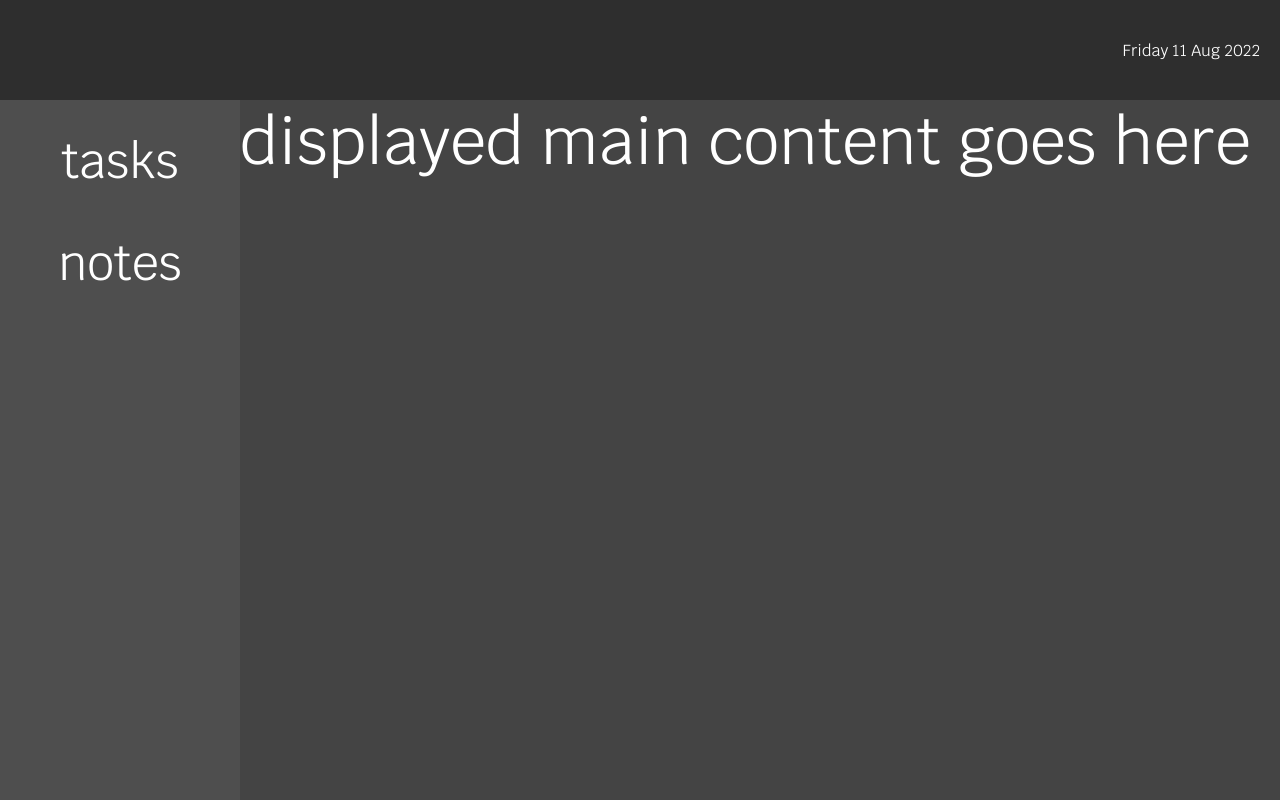
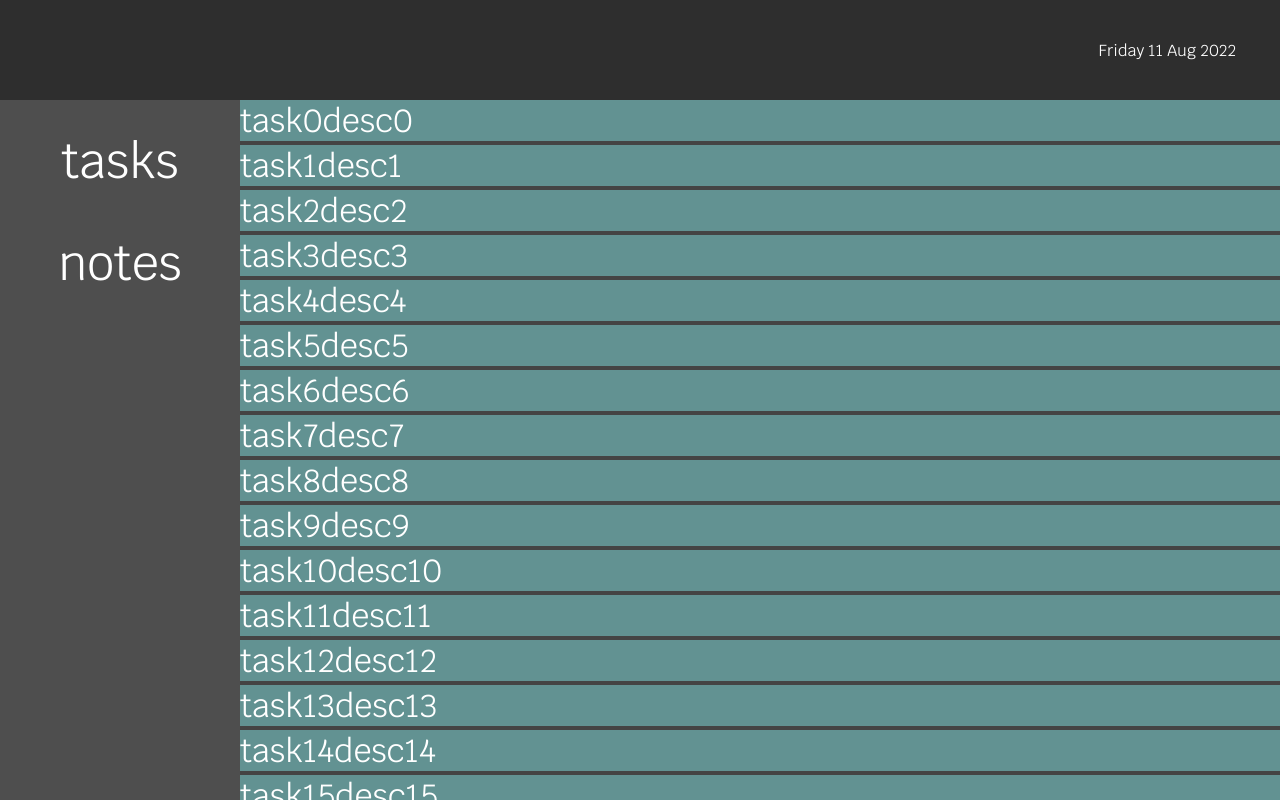
Before and after one commit to imranradzi/to-do-list, a website built with webpack: page dist/index.html in a window 1280 px wide. Both pictures are taken after a click on the element "tasks". Built offline with nearby package versions, Linux system fonts and the light colour scheme.

Commit message:
started prototyping for tasks tab

```diff
--- /dev/null
+++ b/src/modules/notes.js
@@ -0,0 +1,11 @@
+import { mainContent } from "./dom";
+
+const notesContent = document.createElement('div');
+notesContent.textContent = 'notes go here';
+
+export function displayNotes() {
+  while (mainContent.firstChild) {
+    mainContent.removeChild(mainContent.lastChild);
+  }
+  mainContent.appendChild(notesContent);
+}
--- a/src/modules/sidebar.js
+++ b/src/modules/sidebar.js
@@ -1,4 +1,6 @@
 import { sidebar } from './dom';
+import { displayTasks } from './tasks';
+import { displayNotes } from './notes';
 import '../styles/sidebar.css';
 
 function sideBtn(name, func) {
@@ -9,14 +11,8 @@ function sideBtn(name, func) {
   return div;
 }
 
-// to change
-const now = new Date();
-const dummy = () => {
-  console.log('button pressed');
-};
-
-const sideBtnArr = [sideBtn('tasks', dummy),
-              sideBtn('notes', dummy)];
+const sideBtnArr = [sideBtn('tasks', displayTasks),
+              sideBtn('notes', displayNotes)];
 
 export function displaySideBtn() {
   for (const btn of sideBtnArr) {
--- /dev/null
+++ b/src/modules/tasks.js
@@ -0,0 +1,39 @@
+import { mainContent } from "./dom";
+import '../styles/tasks.css';
+
+const tasksContent = document.createElement('div');
+tasksContent.setAttribute('id', 'tasks-content');;
+
+const task = (name, description) => {
+  const div = document.createElement('div');
+  div.classList.add('task');
+
+  const nameDiv = document.createElement('div');
+  nameDiv.textContent = name;
+  nameDiv.classList.add('task-name');
+
+  const descDiv = document.createElement('div');
+  descDiv.textContent = description;
+  descDiv.classList.add('task-description');
+
+  div.appendChild(nameDiv);
+  div.appendChild(descDiv);
+
+  return {div};
+}
+
+let taskArr = [];
+
+for (let i = 0; i < 20; i++) {
+  taskArr.push(task(`task${i}`, `desc${i}`));
+}
+
+export function displayTasks() {
+  while (mainContent.firstChild) {
+    mainContent.removeChild(mainContent.lastChild);
+  }
+  mainContent.appendChild(tasksContent)
+  for (const arr of taskArr) {
+    tasksContent.appendChild(arr.div);
+  };
+}
--- a/src/styles/header.css
+++ b/src/styles/header.css
@@ -7,4 +7,5 @@ header {
 header > div {
   font-size: 0.5rem;
   display: flex;
+  padding: 24px;
 }
--- a/src/styles/index.css
+++ b/src/styles/index.css
@@ -1,6 +1,7 @@
 @import url('https://fonts.googleapis.com/css2?family=Krub:ital,wght@0,200;0,300;0,400;0,500;0,600;0,700;1,200;1,300;1,400;1,500;1,600;1,700&display=swap');
 
 html, body {
+  position: relative;
   font-family: 'Krub', sans-serif;
   font-size: 2rem;
   color: white;
@@ -30,4 +31,23 @@ header {
 
 #main-content {
   background-color: rgb(68, 68, 68);
+  overflow-y: auto;
+  font-size: 1rem;
+  display: flex;
 }
+
+#main-content::-webkit-scrollbar {
+  width: 8px;
+}
+
+#main-content::-webkit-scrollbar-track {
+  background-color: rgb(37, 37, 37);
+}
+
+#main-content::-webkit-scrollbar-thumb {
+  box-shadow: inset 0 0 100px rgb(146, 146, 146);
+}
+
+#main-content > div {
+  margin: auto;
+}
--- /dev/null
+++ b/src/styles/tasks.css
@@ -0,0 +1,15 @@
+#tasks-content {
+  height: 100%;
+  width: 100%;
+  display: grid;
+  gap: 4px;
+}
+
+#tasks-content > div {
+  background-color: rgb(98, 146, 146);
+  width: 100%;
+}
+
+.task {
+  display: flex;
+}
```
Also changed, not shown: dist/index.html, dist/main.js.
